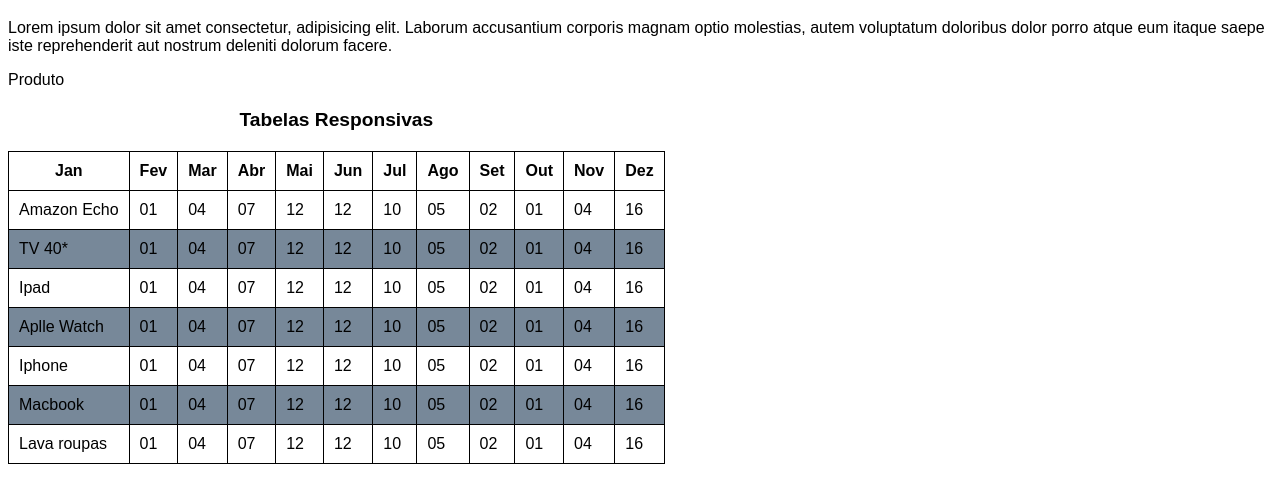
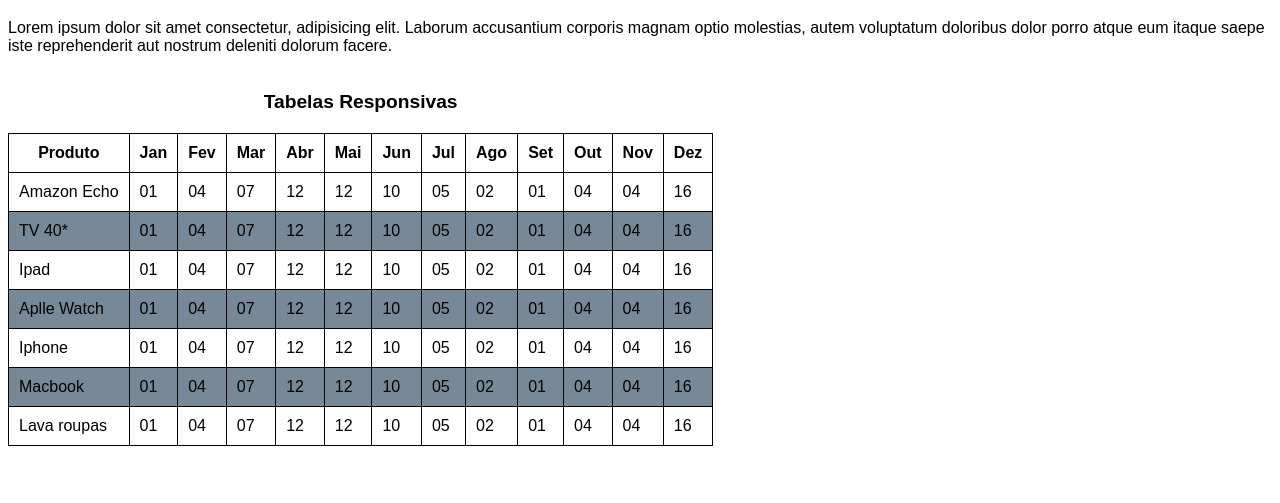
Before and after one commit to Thiigasz/html-css, a plain HTML site: page aulas/ex023/tabela006.html in a window 1280 px wide. Shown: the part 61-564 px from the top of the page. Drawn offline with Linux system fonts and the light colour scheme.

Commit message:
correcão de código

```diff
--- a/aulas/ex023/tabela006.html
+++ b/aulas/ex023/tabela006.html
@@ -40,7 +40,8 @@
         <table>
             <caption>Tabelas Responsivas</caption>
             <THead>
-                <tr>Produto
+                <tr>
+                    <th>Produto</th>
                     <th>Jan</th>
                     <th>Fev</th>
                     <th>Mar</th>
@@ -68,6 +69,7 @@
                     <td>02</td>
                     <td>01</td>
                     <td>04</td>
+                    <td>04</td>
                     <td>16</td>
                 </tr>
                 <tr>
@@ -81,6 +83,7 @@
                     <td>05</td>
                     <td>02</td>
                     <td>01</td>
+                    <td>04</td>
                     <td>04</td>
                     <td>16</td>
                 </tr>
@@ -96,6 +99,7 @@
                     <td>02</td>
                     <td>01</td>
                     <td>04</td>
+                    <td>04</td>
                     <td>16</td>
                 </tr>
                 <tr>
@@ -109,6 +113,7 @@
                     <td>05</td>
                     <td>02</td>
                     <td>01</td>
+                    <td>04</td>
                     <td>04</td>
                     <td>16</td>
                 </tr>
@@ -124,6 +129,7 @@
                     <td>02</td>
                     <td>01</td>
                     <td>04</td>
+                    <td>04</td>
                     <td>16</td>
                 </tr><tr>
                     <td>Macbook</td>
@@ -136,6 +142,7 @@
                     <td>05</td>
                     <td>02</td>
                     <td>01</td>
+                    <td>04</td>
                     <td>04</td>
                     <td>16</td>
                 </tr><tr>
@@ -150,6 +157,7 @@
                     <td>02</td>
                     <td>01</td>
                     <td>04</td>
+                    <td>04</td>
                     <td>16</td>
                 </tr>
         </TBody>
```
